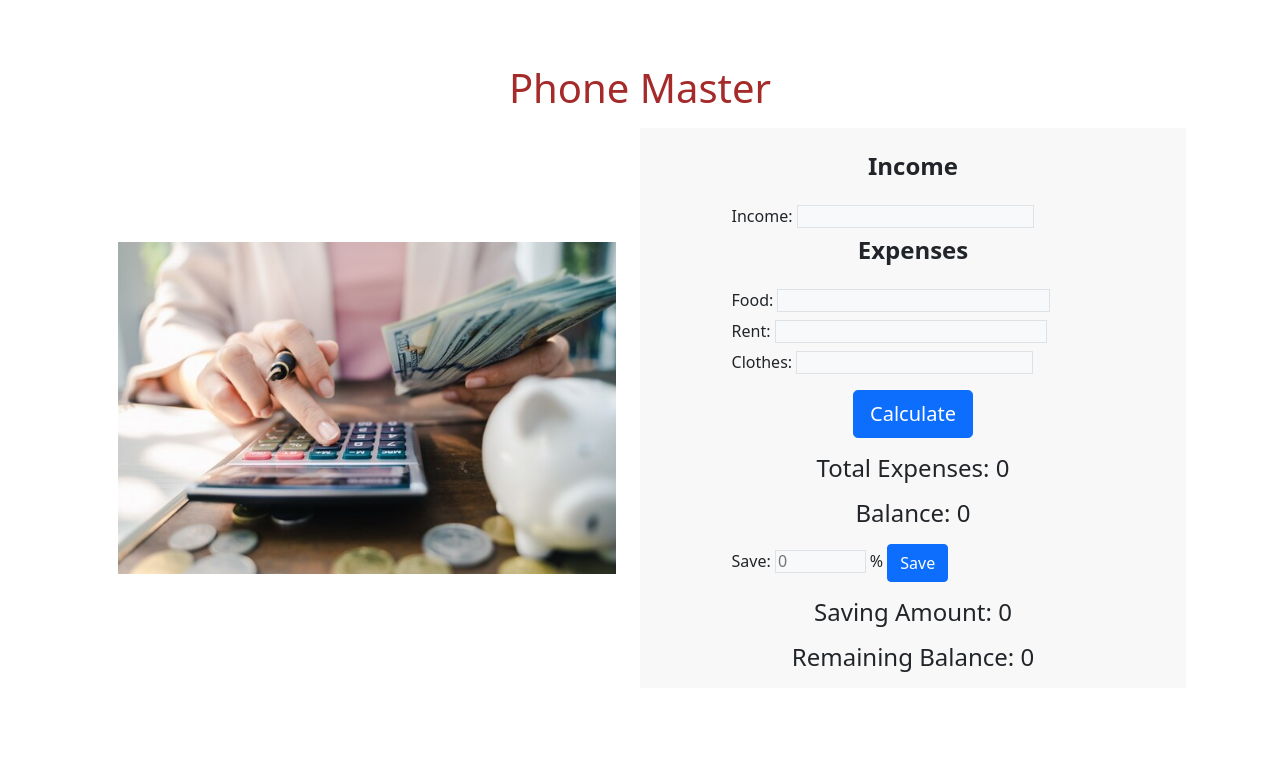
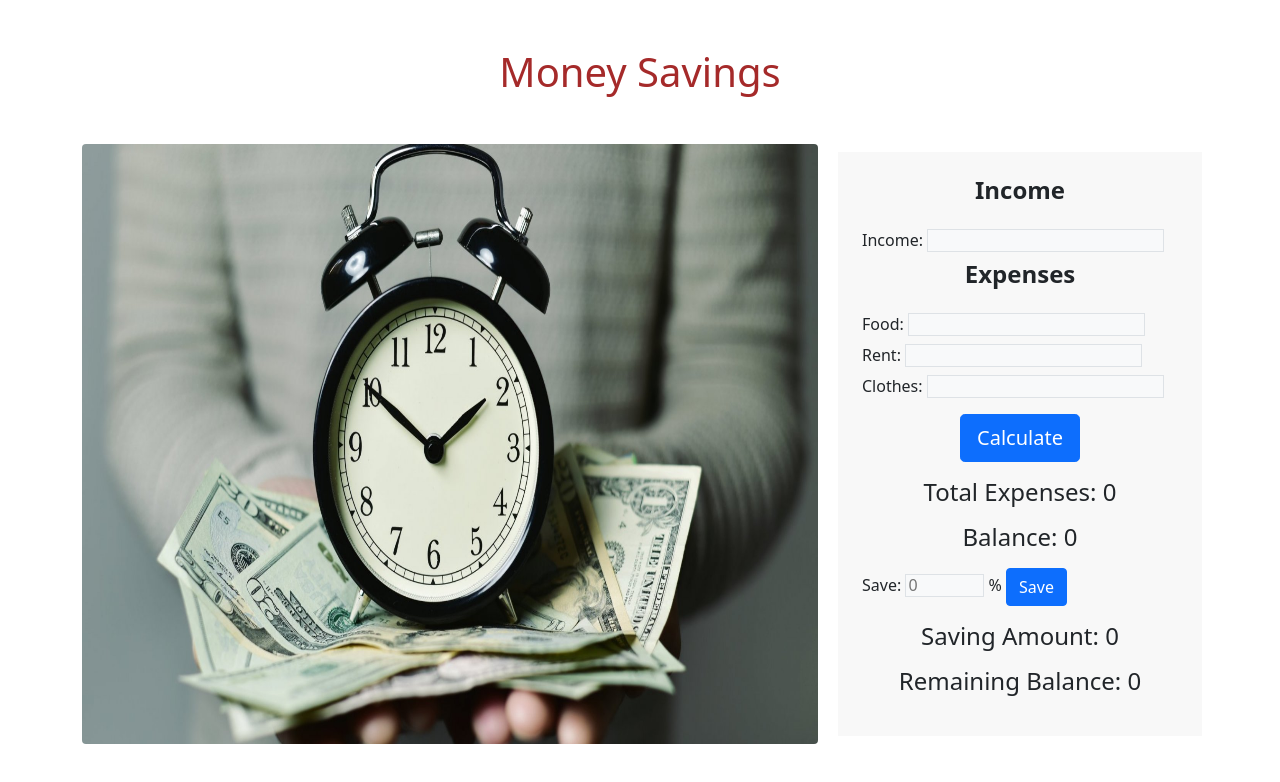
Before and after one commit to Hamidul-1/money-master, a plain HTML site: page index.html in a window 1280 px wide. Drawn offline with nearby package versions, Linux system fonts and the light colour scheme.

Commit message:
first commit

```diff
--- a/index.html
+++ b/index.html
@@ -11,17 +11,17 @@
     <link href="https://cdn.jsdelivr.net/npm/bootstrap@5.1.3/dist/css/bootstrap.min.css" rel="stylesheet" integrity="sha384-1BmE4kWBq78iYhFldvKuhfTAU6auU8tT94WrHftjDbrCEXSU1oBoqyl2QvZ6jIW3" crossorigin="anonymous">
 </head>
 <body>
-    <section class="container p-5">
-        <h1 class="text-center my-3">Phone Master</h1>
-        <div class="row row-cols-1 row-cols-sm-1 row-cols-md-2 row-cols-lg-2 d-flex align-items-center g-5">
-            <div class="col">
-                <div class="img-banner">
-                    <img class="img-fluid h-100" src="images/pic-1.jpg" alt="">
+    <section class="container ">
+        <h1 class="text-center my-5">Money Savings</h1>
+        <div class="row gx-4 gy-4 mb-2">
+            <div class="col-lg-8">
+                <div class="h-100">
+                    <img class="h-100 img-fluid rounded" src="images/pic-2.jpg" alt="">
                 </div>
             </div>
-
-            <div style="background-color: #F8F8F8;" class="col d-flex justify-content-center">
-                <div class="mt-4 p3">
+            <div class="col-lg-4 p-2">
+                <div style="background-color: #F8F8F8;" class="p-4">
+                    <div >
                         <h4 class="text-center mb-4"><b>Income</b></h4>
                         <h6>Income: <input class="border bg-light" type="text" name="" id="income-value"></h6>
                         <h4 class="text-center mb-4"><b>Expenses</b></h4>
@@ -42,6 +42,8 @@
                     </div>
                 </div>
             </div>
+            </div>
+        </div>
     </section>
 
 
```
Also changed, not shown: images/pic-2.jpg (added). Lines whose indentation alone changed are shown as unchanged.
